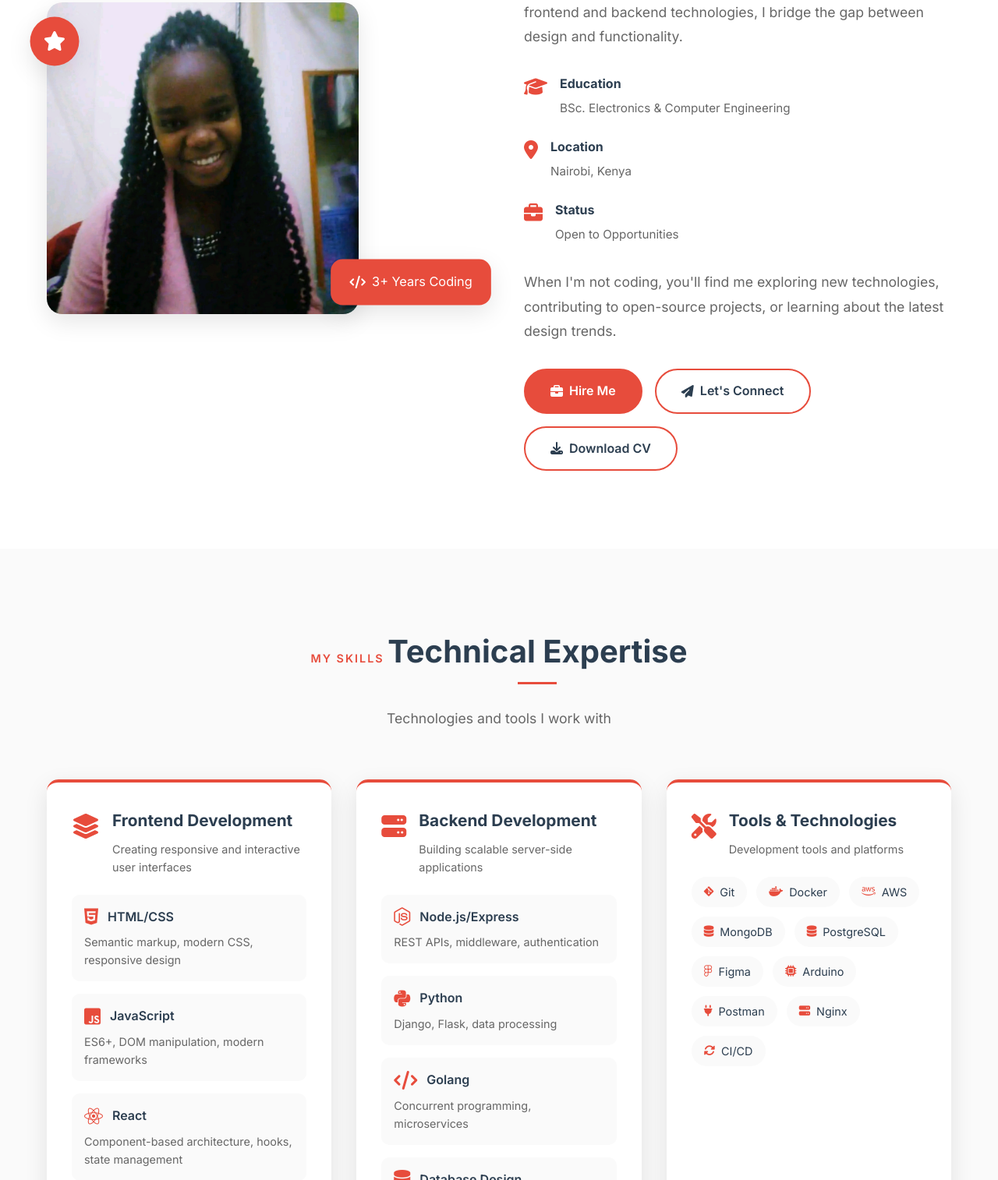
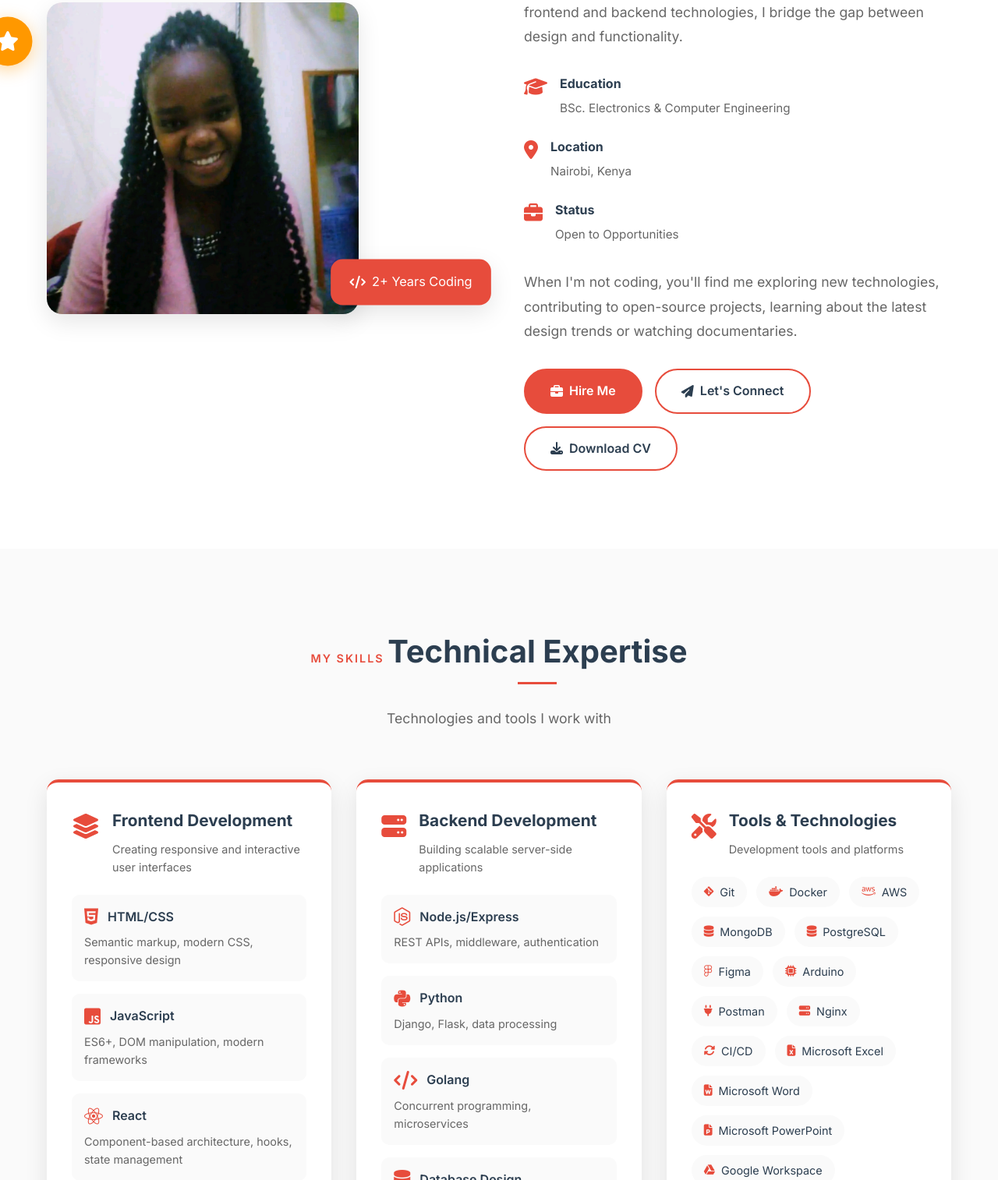
Before and after one commit to joan-ouma/PORTFOLIO, a plain HTML site: page index.html in a window 1280 px wide. Shown: the part 1286-2800 px from the top of the page at 78% size. Drawn offline with Linux system fonts and the light colour scheme.

Commit message:
Add data analysis tools (Excel, Word, PowerPoint, Google Workspace) and update left badge to orange with spacing

```diff
--- a/index.html
+++ b/index.html
@@ -83,14 +83,14 @@
                         <div class="stat">
                             <i class="fas fa-laptop-code stat-icon"></i>
                             <div>
-                                <span class="stat-number">5+</span>
+                                <span class="stat-number">10+</span>
                                 <span class="stat-label">Technologies</span>
                             </div>
                         </div>
                         <div class="stat">
                             <i class="fas fa-graduation-cap stat-icon"></i>
                             <div>
-                                <span class="stat-number">3+</span>
+                                <span class="stat-number">2+</span>
                                 <span class="stat-label">Years Experience</span>
                             </div>
                         </div>
@@ -117,7 +117,7 @@
                         <img src="static/images/profile.jpg" alt="About Joan Ouma">
                         <div class="about-badge">
                             <i class="fas fa-code"></i>
-                            <span>3+ Years Coding</span>
+                            <span>2+ Years Coding</span>
                         </div>
                     </div>
                 </div>
@@ -149,7 +149,7 @@
                         </div>
                     </div>
 
-                    <p>When I'm not coding, you'll find me exploring new technologies, contributing to open-source projects, or learning about the latest design trends.</p>
+                    <p>When I'm not coding, you'll find me exploring new technologies, contributing to open-source projects, learning about the latest design trends or watching documentaries.</p>
 
                     <div class="about-cta">
                         <a href="#contact" class="btn btn-primary">
@@ -311,6 +311,22 @@
                         <span class="skill-tag">
                             <i class="fas fa-sync-alt"></i>
                             CI/CD
+                        </span>
+                        <span class="skill-tag">
+                            <i class="fas fa-file-excel"></i>
+                            Microsoft Excel
+                        </span>
+                        <span class="skill-tag">
+                            <i class="fas fa-file-word"></i>
+                            Microsoft Word
+                        </span>
+                        <span class="skill-tag">
+                            <i class="fas fa-file-powerpoint"></i>
+                            Microsoft PowerPoint
+                        </span>
+                        <span class="skill-tag">
+                            <i class="fab fa-google-drive"></i>
+                            Google Workspace
                         </span>
                     </div>
                 </div>
--- a/static/styles/style.css
+++ b/static/styles/style.css
@@ -527,17 +527,17 @@ body {
 .about-badge-left {
     position: absolute;
     top: 20px;
-    left: -20px;
+    left: -80px;
     width: 60px;
     height: 60px;
-    background: var(--primary-color);
+    background: #ff9800;
     color: white;
     border-radius: 50%;
     display: flex;
     align-items: center;
     justify-content: center;
     font-size: 1.5rem;
-    box-shadow: var(--shadow);
+    box-shadow: 0 5px 20px rgba(255, 152, 0, 0.4);
     z-index: 2;
     animation: pulse 2s ease-in-out infinite;
 }
```
